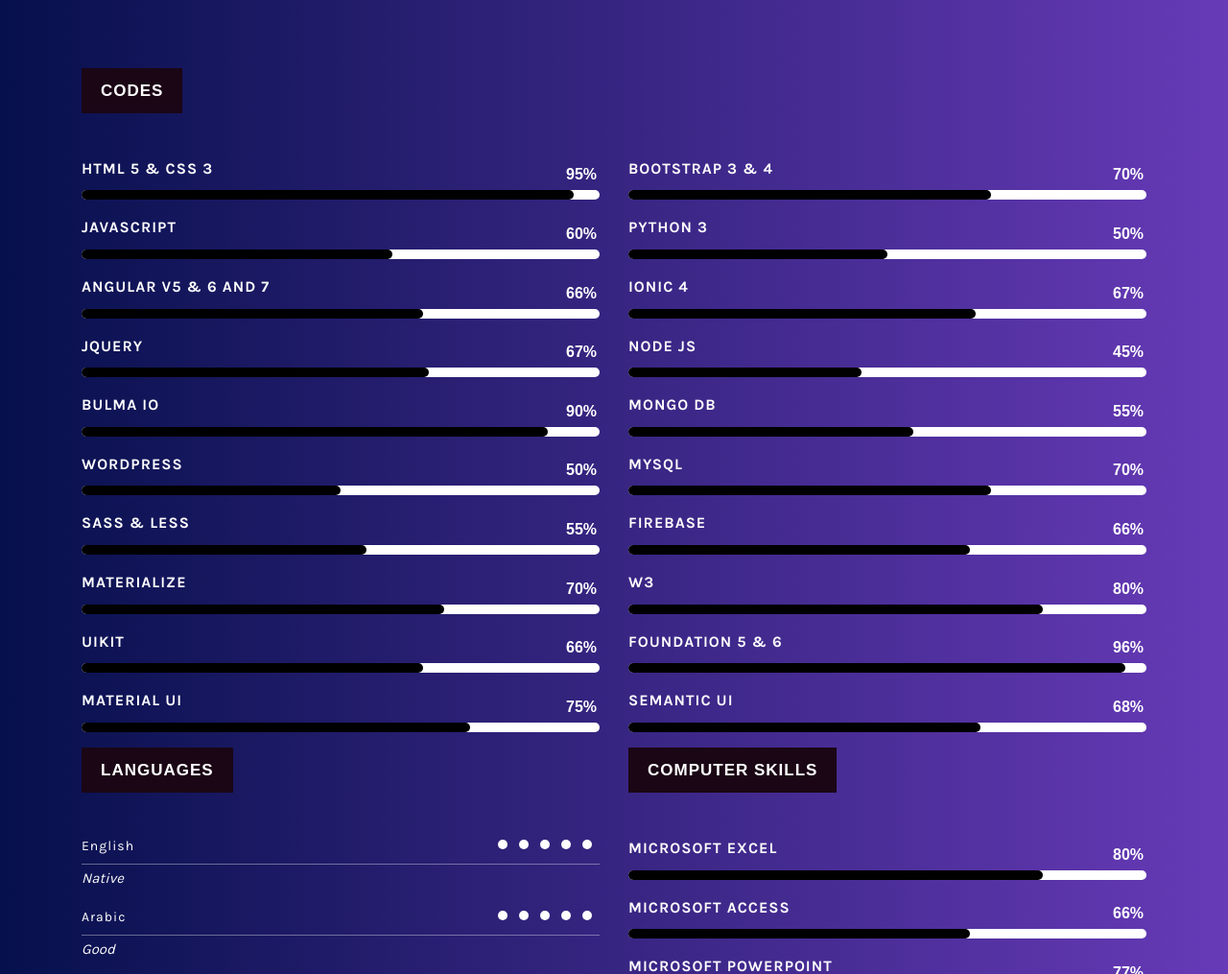
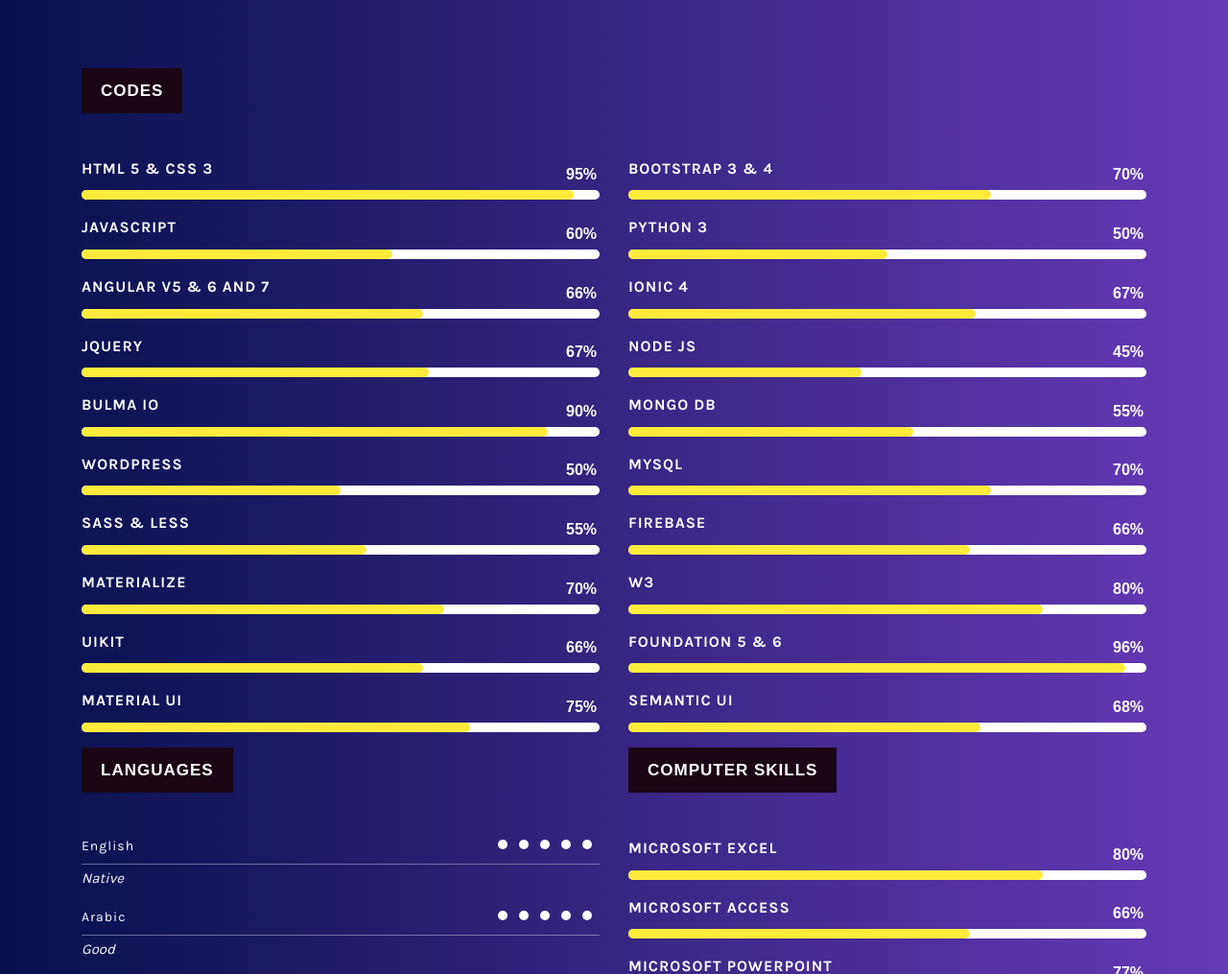
Before and after one commit to om-theme4all/om-theme4all.github.io, a PHP site: page /about.html in a window 1280 px wide. Shown: the part 1018-2033 px from the top of the page at 96% size. Run offline with PHP 8.4, Linux system fonts and the light colour scheme.

Commit message:
Update style.css

```diff
--- a/css/style.css
+++ b/css/style.css
@@ -477,7 +477,7 @@
     position: absolute;
     width: 0;
     height: 100%;
-    background: #000;
+    background: #FFEB3B;
     border-radius: 5px;
     -webkit-transition: all 3s;
     transition: all 3s;
```
